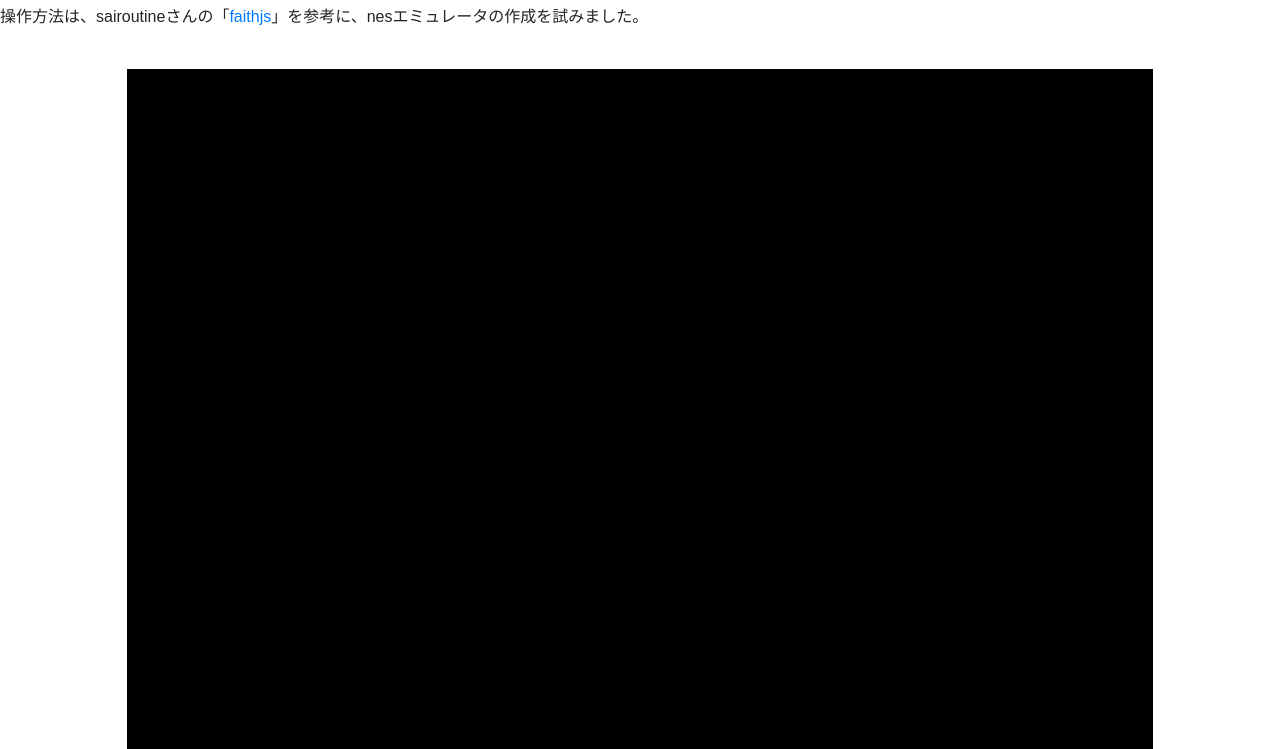
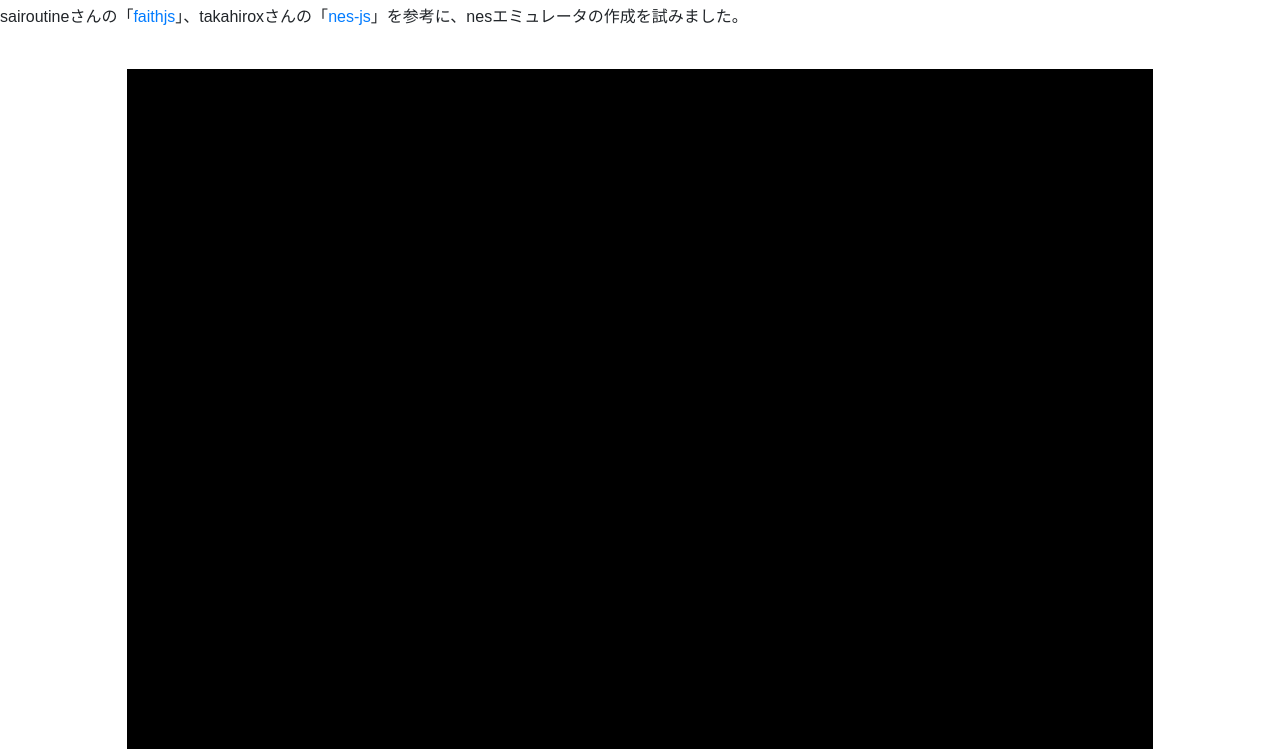
Before and after one commit to sgtao/2208_trial_nesjs, a website built with webpack: page docs/index.html in a window 1280 px wide. Shown: the part 51-800 px from the top of the page. Built offline with nearby package versions, Linux system fonts and the light colour scheme.

Commit message:
add uml_docs for add notes of other nes-js

```diff
--- a/docs/index.html
+++ b/docs/index.html
@@ -7,7 +7,7 @@
 <body>
     <header>
         <h1>trial nesjs</h1>
-        <div>操作方法は、sairoutineさんの「<a href="https://sairoutine.github.io/faithjs/public/" target="_blank" rel="noopener noreferrer">faithjs</a>」を参考に、nesエミュレータの作成を試みました。</div>
+        <div>sairoutineさんの「<a href="https://sairoutine.github.io/faithjs/public/" target="_blank" rel="noopener noreferrer">faithjs</a>」、takahiroxさんの「<a href="http://takahirox.github.io/nes-js/index.html" target="_blank">nes-js</a>」を参考に、nesエミュレータの作成を試みました。</div>
     </header>
     <div class="container">
         <canvas id="NESdisplay" width="256" height="224" style="border: 1px solid black;">
```
Also changed, not shown: src/index.html (+1 -1 lines), README.md, 12 other files.
